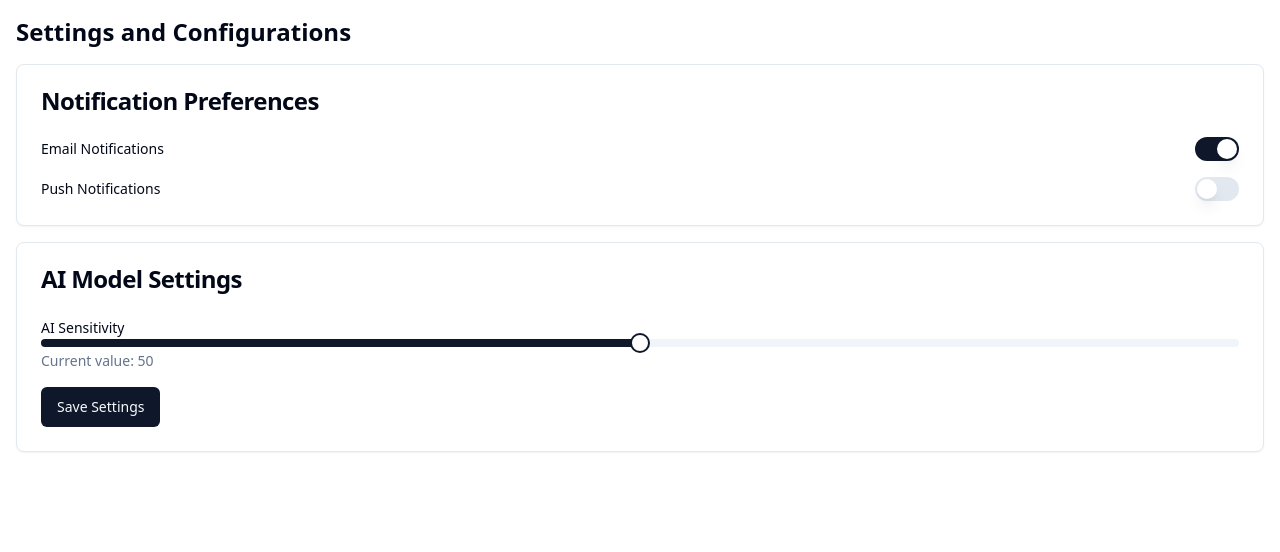
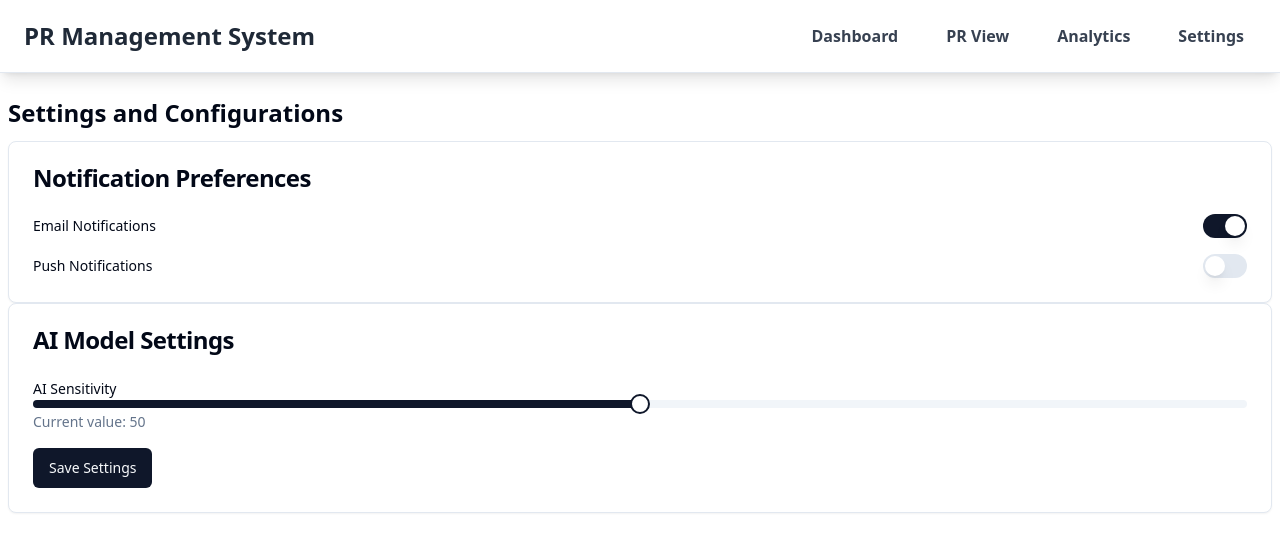
Before and after one commit to gitsurajkr/PR-Review-system, a React (Vite) app in the folder frontend/: page / in a window 1280 px wide. Shown: the top 552 px of the page. Built offline with nearby package versions, Linux system fonts and the light colour scheme.

Commit message:
fixed some ui

```diff
--- a/frontend/src/App.jsx
+++ b/frontend/src/App.jsx
@@ -2,6 +2,9 @@ import { useState } from 'react'
 import reactLogo from './assets/react.svg'
 import viteLogo from '/vite.svg'
 import './App.css'
+import LoginCard from '@/components/GithubLoginCard/LoginCard'
+import GithubLogin from '@/components/GithubLogin/GithubLogin'
+import WebhookCard from '@/components/WebhookCard/WebhookCard'
 import Dashboard from './Page/Dashboard/Dashboard'
 import PRsView from './Page/PRsView/PRsView'
 import Analytics  from './Page/Analytics/Analytics'
--- a/frontend/src/Page/Analytics/Analytics.jsx
+++ b/frontend/src/Page/Analytics/Analytics.jsx
@@ -14,8 +14,8 @@ const mockEngagementData = [
 
 const Analytics = () => {
     return (
-        <div className="space-y-4 p-4 ">
-            <h1 className="text-2xl font-bold">User Engagement Matrics</h1>
+        <div className="space-y-4 p-4 bg-black">
+            <h1 className="text-white text-2xl font-bold">User Engagement Matrics</h1>
             <Card>
                 <CardHeader>
                     <CardTitle>Activity Over Time</CardTitle>
--- a/frontend/src/Page/Dashboard/Dashboard.jsx
+++ b/frontend/src/Page/Dashboard/Dashboard.jsx
@@ -8,15 +8,15 @@ import RecentActivities from "@/components/RecentActivities";
 
 const Dashboard = () => {
     return (
-        <div className="min-h-screen bg-gray-100">
+        <div className="min-h-screen bg-black">
             <Header />
-            <div className="p-5 grid gap-6 mb-8 grid-cols-1 sm:grid-cols-2 lg:grid-cols-4 w-full">
+            <div className="p-5 grid gap-6 mb-3 grid-cols-1 sm:grid-cols-2 lg:grid-cols-4 w-full">
                 <PRCard />
                 <PRCard />
                 <PRCard />
                 <PRCard />
             </div>
-            <div className="p-5 grid gap-6 grid-cols-1 lg:grid-cols-2">
+            <div className="p-3 grid gap-6 grid-cols-1 lg:grid-cols-2">
                 <PRStatusDistributionGraph />
                 <TeamPerformance />
             </div>
--- a/frontend/src/Page/PRsView/PRsView.jsx
+++ b/frontend/src/Page/PRsView/PRsView.jsx
@@ -36,7 +36,7 @@ const PRsView = () => {
         return 'Neutral'
     }
     return (
-        <div className="grid grid-cols-1 md:grid-cols-4 gap-4 p-4">
+        <div className="bg-black grid grid-cols-1 md:grid-cols-4 gap-4 p-4">
             <Card className="md:col-span-1 p-3 max-h-screen overflow-y-auto"> {/* Set max height and enable scroll */}
                 <CardHeader>
                     <CardTitle>Pull Requests</CardTitle>
@@ -66,7 +66,7 @@ const PRsView = () => {
             </Card>
 
             <div className="md:col-span-3 space-y-4">
-                <h1 className="text-2xl font-bold">{selectedPR.title}</h1>
+                <h1 className="text-white text-2xl font-bold">{selectedPR.title}</h1>
                 <Card>
                     <CardHeader>
                         <CardTitle>Code Changes</CardTitle>
--- a/frontend/src/Page/Setting/Setting.jsx
+++ b/frontend/src/Page/Setting/Setting.jsx
@@ -7,7 +7,7 @@ import { Card, CardContent, CardHeader, CardTitle } from "@/components/ui/card"
 import { Switch } from "@/components/ui/switch"
 import { Label } from "@/components/ui/label"
 import { Slider } from "@/components/ui/slider"
-
+import Header from "@/components/Header"
 const Setting = () => {
 
     const [emailNotifications, setEmailNotifications] = useState(true)
@@ -16,12 +16,15 @@ const Setting = () => {
 
 
     const handleSaveSettings = () => {
-      console.log('Saving settings:', { emailNotifications, pushNotifications, aiSensitivity })
+        console.log('Saving settings:', { emailNotifications, pushNotifications, aiSensitivity })
     }
 
     return (
-        <div className="space-y-4 p-4">
-            <h1 className="text-2xl font-bold">Settings and Configurations</h1>
+
+        <div className=" space-y-4">
+            <Header />
+            <div className='p-2'>
+            <h1 className="mb-3 text-2xl font-bold">Settings and Configurations</h1>
             <Card>
                 <CardHeader>
                     <CardTitle>Notification Preferences</CardTitle>
@@ -66,6 +69,7 @@ const Setting = () => {
                 </CardContent>
             </Card>
         </div>
+        </div>
     );
 }
 
--- a/frontend/src/components/GithubLoginCard/LoginCard.jsx
+++ b/frontend/src/components/GithubLoginCard/LoginCard.jsx
@@ -3,7 +3,7 @@ import { FaGithub } from "react-icons/fa";
 
 function LoginCard() {
     return (
-        <div className="flex justify-center items-center min-h-screen bg-gray-100">
+        <div className="flex justify-center items-center min-h-screen bg-black shadow-lg">
             <div className="border border-gray-300 rounded-lg shadow-xl p-6 bg-white max-w-md w-full">
                 <h1 className="text-3xl font-bold text-center mb-4 text-gray-800">GitHub Connection</h1>
                 <p className="text-center mb-6 text-gray-600">Connect your GitHub account to use this application.</p>
```
